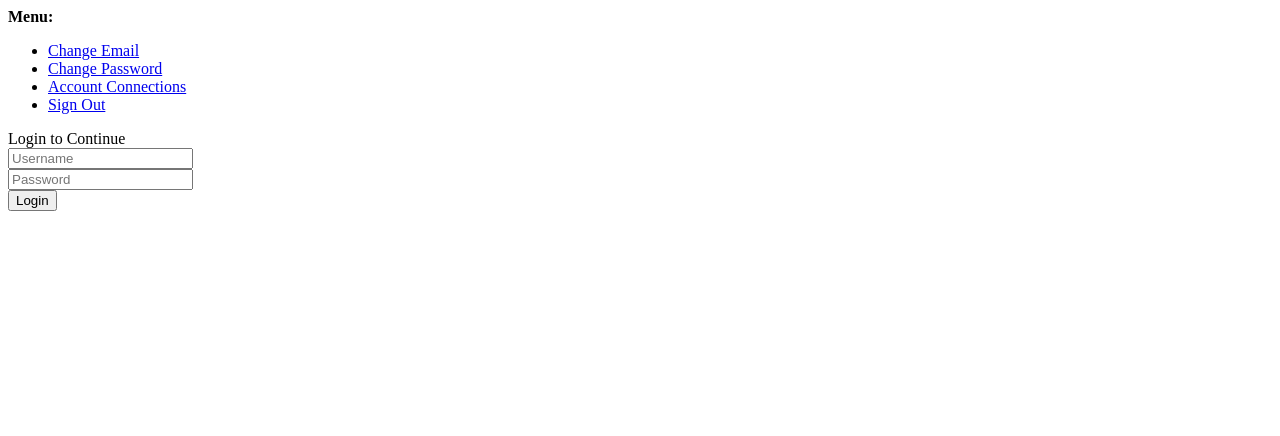
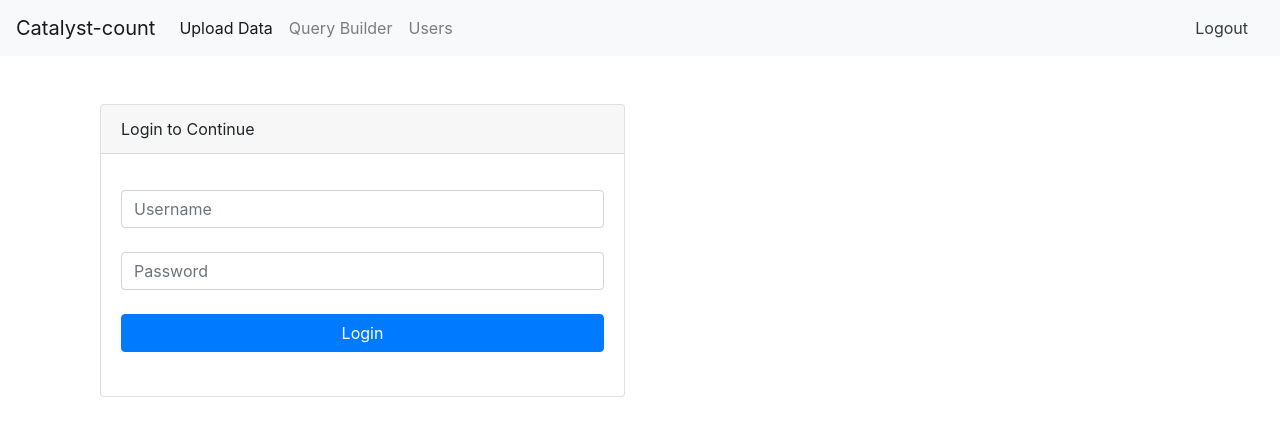
Before and after one commit to SanketJagadale/Catalyst-Count, a Django app: template templates/account/login.html in a window 1280 px wide. Shown: the top 436 px of the page. Run offline with Django 4.2, Linux system fonts and the light colour scheme; a user stored in the database is signed in; tables that the repository leaves empty hold one stand-in row (values such as "Sample post"); the template is opened without the code that fills it: most values are stand-ins (such as "Sample title", 1, 10 or a date in 2020); some libraries are stand-ins or nearby versions.

Commit message:
html changes done

```diff
--- a/catalyst_count_main/urls.py
+++ b/catalyst_count_main/urls.py
@@ -16,14 +16,9 @@ Including another URLconf
 from django.contrib import admin
 from django.urls import path, include
 from . import views
-from allauth.account import views as allauth_views
 
 urlpatterns = [
     path('admin/', admin.site.urls),
     path('',views.Home,name="Home"),
-    # path('',allauth_views.login, name="account_login"),
-    # path('accounts/signup/', allauth_views.signup, name="account_signup"),
-    # path('accounts/login/', allauth_views.login, name="account_login"),
-    # path('accounts/logout/', allauth_views.logout, name="account_logout"),
     path('accounts/', include('allauth.urls')),
 ]
--- a/catalyst_count_main/views.py
+++ b/catalyst_count_main/views.py
@@ -3,5 +3,5 @@ from django.shortcuts import render
 # Create your views here.
 
 def Home(request):
-    templatefilename="layout.html"
+    templatefilename="home.html"
     return render(request,templatefilename)
--- a/templates/account/login.html
+++ b/templates/account/login.html
@@ -1,12 +1,11 @@
-{% extends "account/base_entrance.html" %}
-{% load i18n %}
-{% load allauth account %}
-{% block head_title %}
-    {% trans "Sign In" %}
-{% endblock head_title %}
+<!-- login.html -->
+{% extends 'all_auth/layout/base.html' %}
+
+{% block title %}Login{% endblock %}
+
 {% block content %}
     <div class="container mt-5">
-        <div class="row justify-content-center">
+        <div class="row justify-content-start">
             <div class="col-md-6">
                 <div class="card">
                     <div class="card-header">Login to Continue</div>
@@ -44,5 +43,4 @@
             </div>
         </div>
     </div>
-
-{% endblock content %}
+{% endblock %}
--- /dev/null
+++ b/templates/all_auth/layout/base.html
@@ -0,0 +1,51 @@
+
+<!-- base.html -->
+<!DOCTYPE html>
+<html lang="en">
+<head>
+    <meta charset="UTF-8">
+    <meta name="viewport" content="width=device-width, initial-scale=1.0">
+    <script src="https://code.jquery.com/jquery-3.3.1.slim.min.js" integrity="sha384-q8i/X+965DzO0rT7abK41JStQIAqVgRVzpbzo5smXKp4YfRvH+8abtTE1Pi6jizo" crossorigin="anonymous"></script>
+    <!-- Bootstrap CSS -->
+    <link rel="stylesheet" href="https://stackpath.bootstrapcdn.com/bootstrap/4.3.1/css/bootstrap.min.css" integrity="sha384-ggOyR0iXCbMQv3Xipma34MD+dH/1fQ784/j6cY/iJTQUOhcWr7x9JvoRxT2MZw1T" crossorigin="anonymous">
+    <title>{% block title %}Catalyst Count{% endblock %}</title>
+</head>
+<body>
+    <nav class="navbar navbar-expand-lg navbar-light bg-light">
+        <a class="navbar-brand" href="#">Catalyst-count</a>
+        <button class="navbar-toggler" type="button" data-toggle="collapse" data-target="#navbarText" aria-controls="navbarText" aria-expanded="false" aria-label="Toggle navigation">
+          <span class="navbar-toggler-icon"></span>
+        </button>
+        {% if user.is_authenticated %}
+          <div class="collapse navbar-collapse" id="navbarText">
+            <ul class="navbar-nav mr-auto">
+              <li class="nav-item active">
+                <a class="nav-link" href="#">Upload Data <span class="sr-only">(current)</span></a>
+              </li>
+              <li class="nav-item">
+                <a class="nav-link" href="#">Query Builder</a>
+              </li>
+              <li class="nav-item">
+                <a class="nav-link" href="#">Users</a>
+              </li>
+            </ul>
+            <a class="nav-link text-dark" href="#">Logout</a>
+          </div>
+        {% else %}
+          <div class="collapse navbar-collapse" id="navbarText">
+            <a href="{% url 'account_login' %}" class="nav-link text-dark">Login</a>
+            <a href="{% url 'account_signup' %}" class="nav-link text-dark">Sign Up</a>
+          </div>
+        {% endif %}
+    </nav>
+
+    <div class="container">
+        {% block content %}{% endblock %}
+    </div>
+
+    <!-- Bootstrap JS and Popper.js -->
+    <script src="https://code.jquery.com/jquery-3.3.1.slim.min.js" integrity="sha384-q8i/X+965DzO0rT7abK41JStQIAqVgRVzpbzo5smXKp4YfRvH+8abtTE1Pi6jizo" crossorigin="anonymous"></script>
+    <script src="https://cdnjs.cloudflare.com/ajax/libs/popper.js/1.14.7/umd/popper.min.js" integrity="sha384-UO2eT0CpHqdSJQ6hJty5KVphtPhzWj9WO1clHTMGa3JDZwrnQq4sF86dIHNDz0W1" crossorigin="anonymous"></script>
+    <script src="https://stackpath.bootstrapcdn.com/bootstrap/4.3.1/js/bootstrap.min.js" integrity="sha384-JjSmVgyd0p3pXB1rRibZUAYoIIy6OrQ6VrjIEaFf/nJGzIxFDsf4x0xIM+B07jRM" crossorigin="anonymous"></script>
+</body>
+</html>
```
Also changed, not shown: templates/home.html (+5 -5 lines). Lines whose indentation alone changed are shown as unchanged.
